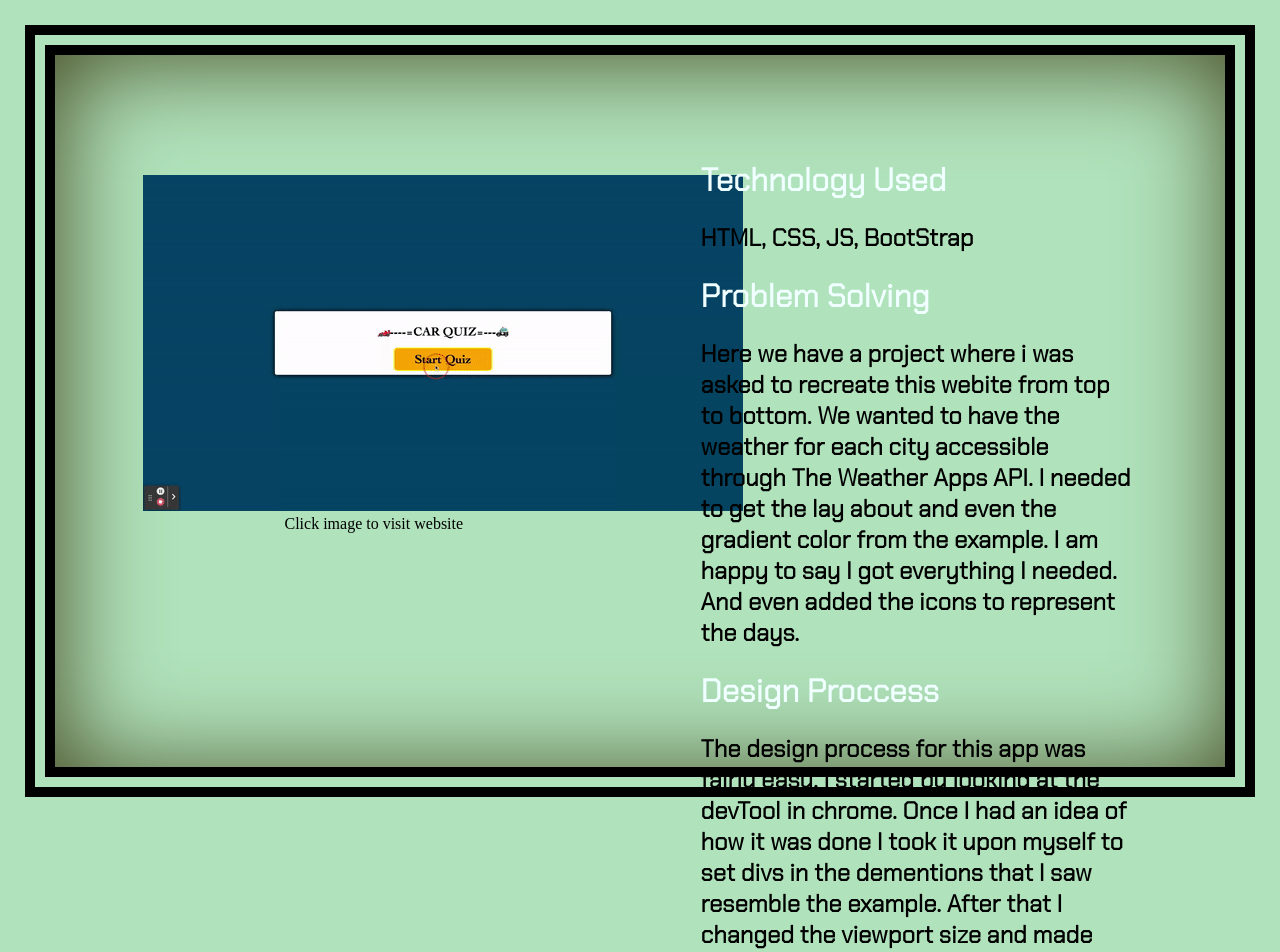
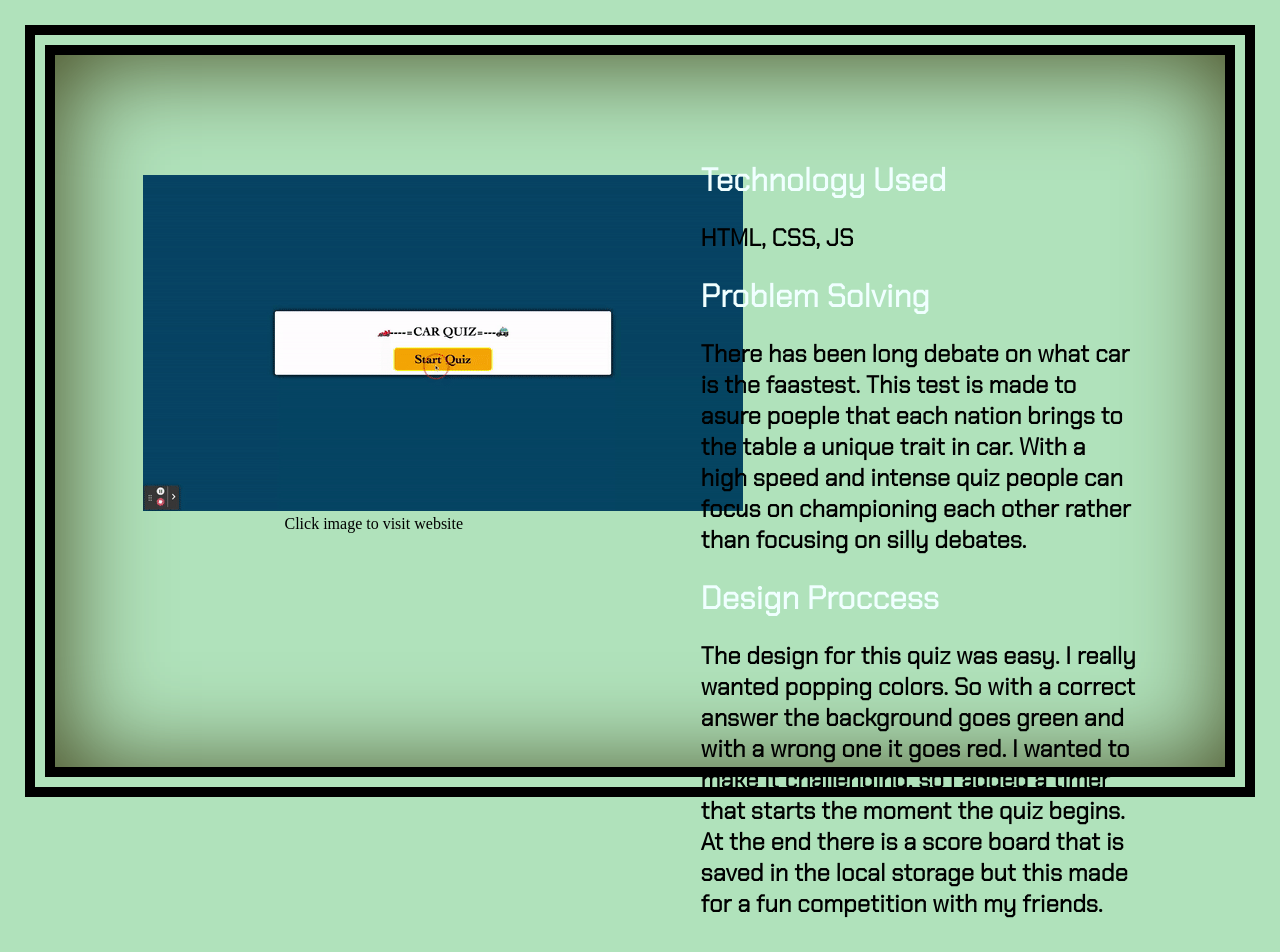
Before and after one commit to JimmySolis/Front-End-Developer, a React (Create React App) app: page /Quz in a window 1280 px wide. Shown: the top 952 px of the page. Built offline with nearby package versions, Linux system fonts and the light colour scheme.

Commit message:
added more of the pages

```diff
--- a/src/components/pages/Blg.js
+++ b/src/components/pages/Blg.js
@@ -1,8 +1,15 @@
 import React from 'react';
-import blgGIF from "../../img/bloominglggif.gif";
+import blgGIF from "../../img/blgVidPage.gif";
+import { motion } from "framer-motion";
 
 const blgPage = () => {
   return (
+    <motion.div
+    initial={{scaleY:0}}
+    animate={{ scaleY:1 }}
+    exit={{ scaleY: 0 }}
+    transition={{ duration: .3 }}
+    >
     <div style={{ display: 'flex'}}>
 
       <div style={{ width: '40%', padding: '80px', marginTop: '32px'}}>
@@ -25,11 +32,11 @@ const blgPage = () => {
         </div>
 
         <div>
-        <h2 style={{color:'black', paddingRight: '64px', fontFamily:'Chakra Petch'}}> In order to have some feedback while the page is loading, I designed a preloader that disappears when all the images have loaded.
-             The client wanted a minimalistic website to display some of his photography styles.
-              My job was to display each collection in a unique and staggered way.
-               This layout gives the viewers a pleasant experience when visiting his site.
-
+        <h2 style={{color:'black', paddingRight: '64px', fontFamily:'Chakra Petch'}}>
+        For this website we are trying to emphasize the type of labor. The client wanted me to develop some eye candy for his new company.
+        He wanted to make people see that although he was just starting out he has asperations to be clean and professional.
+        The task was difficult becasue he did not have any photos other than his cetificates but with a neat website he feels confident that he will have
+        many customers soon. And as of now he is doing well.
           </h2>
         </div>
 
@@ -39,14 +46,14 @@ const blgPage = () => {
 
         <div>
             <h2 style={{color:'black', paddingRight: '64px', fontFamily:'Chakra Petch'}}>
-                I approached the creation of the website with a minimalist design in mind.
-                I carefully selected a color palette that was understated and complemented the simple design.
-                My client was thrilled with the final result and appreciated the clean and modern look of the site.
-                The process was a smooth one as I worked closely with the client to ensure that their vision was realized. </h2>
+            When I set out to do this project I came up with the idea of a perfect lawn to Demonstrate what his comapny was aiming to do.
+            He loved the idea and with some pretty colors that complement the green grass I began to build the lay out. He didnt want to many pages. Therefore, I sticked to a menu that only had about
+            three options that alternate as clicked. He liked the simplicity and agreed to keep me updated when he had Enough images for a galley.             </h2>
         </div>
 
       </div>
     </div>
+    </motion.div>
   );
 };
 
--- a/src/components/pages/Del.js
+++ b/src/components/pages/Del.js
@@ -1,8 +1,15 @@
 import React from 'react';
 import delGIF from "../../img/delVid.gif";
+import { motion } from "framer-motion";
 
 const delPage = () => {
   return (
+    <motion.div
+    initial={{scaleY:0}}
+    animate={{ scaleY:1 }}
+    exit={{ scaleY: 0 }}
+    transition={{ duration: .3 }}
+    >
     <div style={{ display: 'flex'}}>
 
       <div style={{ width: '40%', padding: '80px', marginTop: '32px'}}>
@@ -49,6 +56,7 @@ const delPage = () => {
 
       </div>
     </div>
+    </motion.div>
   );
 };
 
--- a/src/components/pages/Mrk.js
+++ b/src/components/pages/Mrk.js
@@ -1,8 +1,15 @@
 import React from 'react';
 import mrkGIF from "../../img/mrkGIF.gif";
+import { motion } from "framer-motion";
 
 const mrkPage = () => {
   return (
+  <motion.div
+    initial={{scaleY:0}}
+    animate={{ scaleY:1 }}
+    exit={{ scaleY: 0 }}
+    transition={{ duration: .3 }}
+    >
     <div style={{ display: 'flex'}}>
 
       <div style={{ width: '40%', padding: '80px', marginTop: '32px'}}>
@@ -47,6 +54,7 @@ const mrkPage = () => {
 
       </div>
     </div>
+    </motion.div>
   );
 };
 
--- a/src/components/pages/Old.js
+++ b/src/components/pages/Old.js
@@ -1,8 +1,15 @@
 import React from 'react';
 import delGIF from "../../img/oldpro.gif";
+import { motion } from "framer-motion";
 
 const oldPage = () => {
   return (
+    <motion.div
+    initial={{scaleY:0}}
+    animate={{ scaleY:1 }}
+    exit={{ scaleY: 0 }}
+    transition={{ duration: .3 }}
+    >
     <div style={{ display: 'flex'}}>
 
       <div style={{ width: '40%', padding: '80px', marginTop: '24px'}}>
@@ -52,6 +59,7 @@ const oldPage = () => {
 
       </div>
     </div>
+    </motion.div>
   );
 };
 
--- a/src/components/pages/Quz.js
+++ b/src/components/pages/Quz.js
@@ -1,8 +1,15 @@
 import React from 'react';
 import quzGIF from "../../img/quizgif.gif";
+import { motion } from "framer-motion";
 
 const quzPage = () => {
   return (
+    <motion.div
+    initial={{scaleY:0}}
+    animate={{ scaleY:1 }}
+    exit={{ scaleY: 0 }}
+    transition={{ duration: .3 }}
+    >
     <div style={{ display: 'flex'}}>
 
       <div style={{ width: '40%', padding: '80px', marginTop: '32px'}}>
@@ -17,7 +24,7 @@ const quzPage = () => {
         </div>
 
         <div>
-         <h2 style={{color:'black',fontFamily:'Chakra Petch'}}> HTML, CSS, JS, BootStrap</h2>
+         <h2 style={{color:'black',fontFamily:'Chakra Petch'}}> HTML, CSS, JS</h2>
         </div>
 
         <div style={{ fontWeight: 'bold', marginTop: '16px', fontFamily:'Chakra Petch'}}>
@@ -26,10 +33,9 @@ const quzPage = () => {
 
         <div>
         <h2 style={{color:'black', paddingRight: '64px', fontFamily:'Chakra Petch'}}>
-            Here we have a project where i was asked to recreate this webite from top to bottom.
-            We wanted to have the weather for each city accessible through The Weather Apps API.
-            I needed to get the lay about and even the gradient color from the example.
-            I am happy to say I got everything I needed. And even added the icons to represent the days.
+           There has been long debate on what car is the faastest. This test is made to asure poeple that each nation brings to
+           the table a unique trait in car.
+           With a high speed and intense quiz people can focus on championing each other rather than focusing on silly debates.
           </h2>
         </div>
 
@@ -39,14 +45,16 @@ const quzPage = () => {
 
         <div>
             <h2 style={{color:'black', paddingRight: '64px', fontFamily:'Chakra Petch'}}>
-            The design process for this app was fairly easy. I started by looking at the devTool in chrome.
-            Once I had an idea of how it was done I took it upon myself to set divs in the dementions that I saw resemble the example.
-            After that I changed the viewport size and made sure it would fit well in all the most popular phones out there.
+          The design for this quiz was easy. I really wanted popping colors.
+          So with a correct answer the background goes green and with a wrong one it goes red.
+          I wanted to make it challenging, so I added a timer that starts the moment the quiz begins.
+          At the end there is a score board that is saved in the local storage but this made for a fun competition with my friends.
             </h2>
         </div>
 
       </div>
     </div>
+    </motion.div>
   );
 };
 
--- a/src/components/pages/Wtw.js
+++ b/src/components/pages/Wtw.js
@@ -1,8 +1,16 @@
 import React from 'react';
 import wtwGIF from "../../img/wtw.gif";
+import { motion } from "framer-motion";
+
 
 const wtwPage = () => {
   return (
+    <motion.div
+    initial={{scaleY:0}}
+    animate={{ scaleY:1 }}
+    exit={{ scaleY: 0 }}
+    transition={{ duration: .3 }}
+    >
     <div style={{ display: 'flex'}}>
 
       <div style={{ width: '40%', padding: '80px', marginTop: '32px'}}>
@@ -47,6 +55,7 @@ const wtwPage = () => {
 
       </div>
     </div>
+    </motion.div>
   );
 };
 
```
Also changed, not shown: 1 other file (tests, documents, lock files or other folders).
